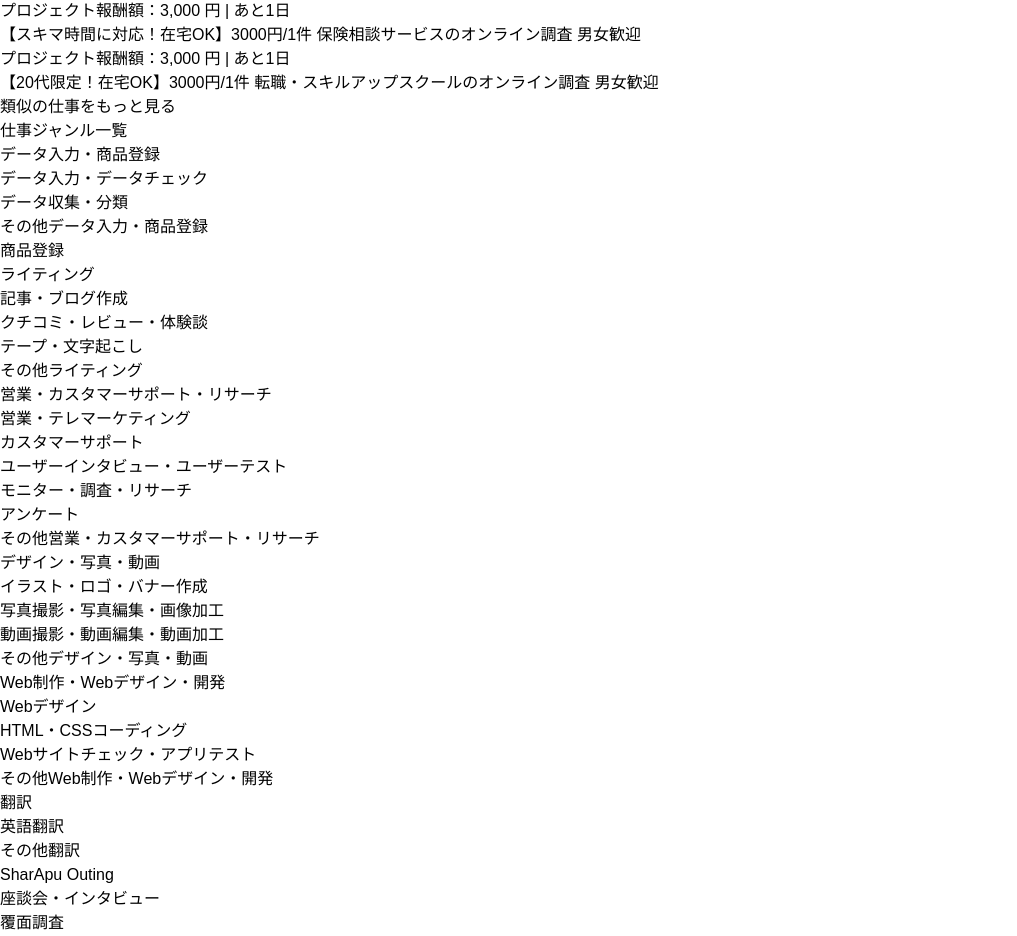
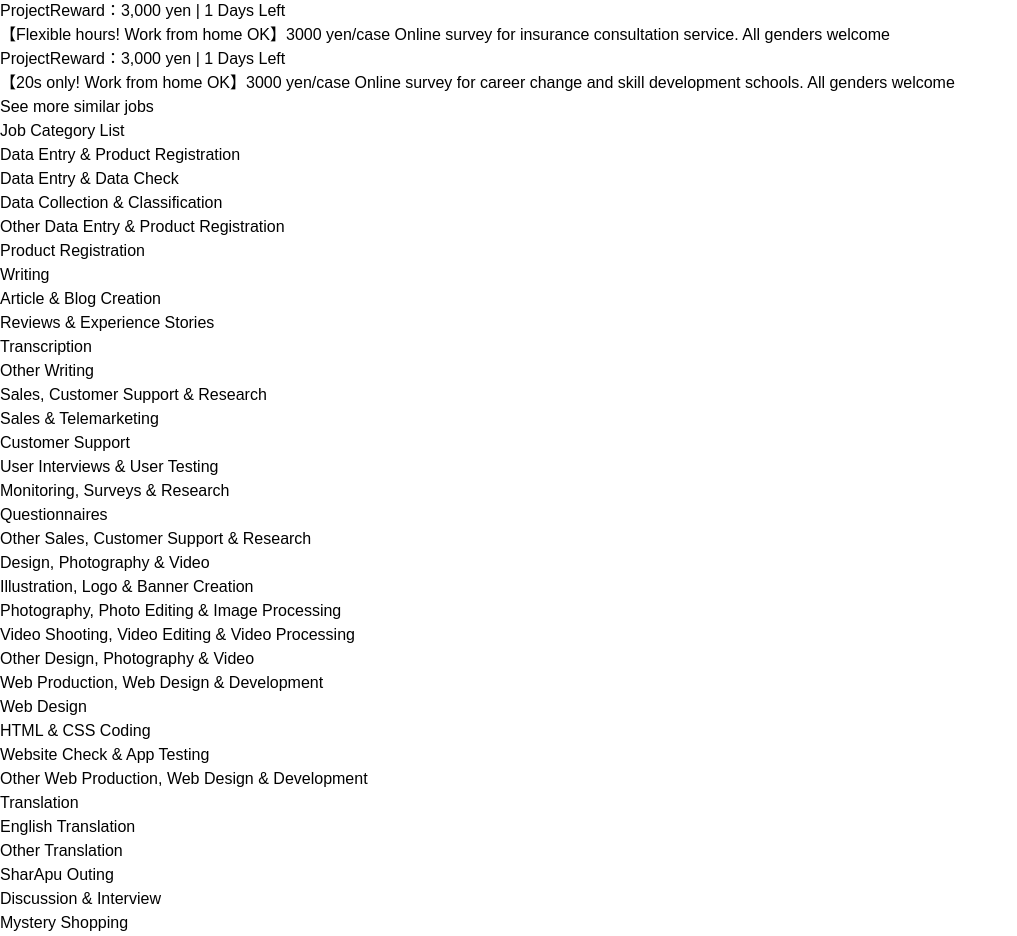
Before and after one commit to SumaiyaTarannumNoor/SharApu-Job-Portal, a React (Vite) app: page / in a window 1280 px wide. Shown: the part 4933-5869 px from the top of the page, without its empty margins (0-1017 px from the left). Built offline with nearby package versions, Linux system fonts and the light colour scheme.

Commit message:
Job Category Component Translated

```diff
--- a/src/components/JobCategories/JobCategoriesCard.jsx
+++ b/src/components/JobCategories/JobCategoriesCard.jsx
@@ -2,51 +2,51 @@ import React from 'react';
 
 const JobCategoriesCard = () => {
   const categories = {
-    'データ入力・商品登録': [
-      'データ入力・データチェック',
-      'データ収集・分類',
-      'その他データ入力・商品登録',
-      '商品登録'
+    'Data Entry & Product Registration': [
+      'Data Entry & Data Check',
+      'Data Collection & Classification',
+      'Other Data Entry & Product Registration',
+      'Product Registration'
     ],
-    'ライティング': [
-      '記事・ブログ作成',
-      'クチコミ・レビュー・体験談',
-      'テープ・文字起こし',
-      'その他ライティング'
+    'Writing': [
+      'Article & Blog Creation',
+      'Reviews & Experience Stories',
+      'Transcription',
+      'Other Writing'
     ],
-    '営業・カスタマーサポート・リサーチ': [
-      '営業・テレマーケティング',
-      'カスタマーサポート',
-      'ユーザーインタビュー・ユーザーテスト',
-      'モニター・調査・リサーチ',
-      'アンケート',
-      'その他営業・カスタマーサポート・リサーチ'
+    'Sales, Customer Support & Research': [
+      'Sales & Telemarketing',
+      'Customer Support',
+      'User Interviews & User Testing',
+      'Monitoring, Surveys & Research',
+      'Questionnaires',
+      'Other Sales, Customer Support & Research'
     ],
-    'デザイン・写真・動画': [
-      'イラスト・ロゴ・バナー作成',
-      '写真撮影・写真編集・画像加工',
-      '動画撮影・動画編集・動画加工',
-      'その他デザイン・写真・動画'
+    'Design, Photography & Video': [
+      'Illustration, Logo & Banner Creation',
+      'Photography, Photo Editing & Image Processing',
+      'Video Shooting, Video Editing & Video Processing',
+      'Other Design, Photography & Video'
     ],
-    'Web制作・Webデザイン・開発': [
-      'Webデザイン',
-      'HTML・CSSコーディング',
-      'Webサイトチェック・アプリテスト',
-      'その他Web制作・Webデザイン・開発'
+    'Web Production, Web Design & Development': [
+      'Web Design',
+      'HTML & CSS Coding',
+      'Website Check & App Testing',
+      'Other Web Production, Web Design & Development'
     ],
-    '翻訳': [
-      '英語翻訳',
-      'その他翻訳',
+    'Translation': [
+      'English Translation',
+      'Other Translation',
       'SharApu Outing',
-      '座談会・インタビュー',
-      '覆面調査',
-      'その他シュフティ外出'
+      'Discussion & Interview',
+      'Mystery Shopping',
+      'Other ShufTi Outings'
     ]
   };
 
   return (
     <div className="mt-16 bg-white shadow-lg rounded-lg overflow-hidden">
-      <h2 className="text-2xl font-bold text-center py-6 bg-pink-500 text-white">仕事ジャンル一覧</h2>
+      <h2 className="text-2xl font-bold text-center py-6 bg-pink-500 text-white">Job Category List</h2>
       <div className="grid grid-cols-1 md:grid-cols-2 lg:grid-cols-3 gap-8 p-8">
         {Object.entries(categories).map(([category, items]) => (
           <div key={category} className="space-y-4">
@@ -68,7 +68,7 @@ const JobCategoriesCard = () => {
       </div>
       <div className="text-center py-8 bg-gray-50">
         <button className="bg-pink-500 text-white px-8 py-3 rounded-lg text-lg hover:bg-pink-600 transition duration-300">
-          さっそく無料ではじめる
+          Start Free Now
         </button>
       </div>
     </div>
--- a/src/components/JobSection/JobSectionCard.jsx
+++ b/src/components/JobSection/JobSectionCard.jsx
@@ -6,7 +6,7 @@ const JobCard = ({ type, reward, daysLeft, title }) => (
       <span className="px-3 py-1 rounded text-white text-sm bg-pink-500 truncate max-w-[40%]">
         {type}
       </span>
-      <span className="text-gray-600 text-sm truncate">報酬額：{reward} | あと{daysLeft}日</span>
+      <span className="text-gray-600 text-sm truncate">Reward：{reward} | {daysLeft} Days Left</span>
     </div>
     <div className="h-16 overflow-hidden">
       <p className="text-gray-800 text-sm sm:text-base md:text-sm lg:text-base xl:text-base line-clamp-2">
@@ -19,36 +19,36 @@ const JobCard = ({ type, reward, daysLeft, title }) => (
 const JobSectionCard = () => {
   const jobSections = [
     {
-      title: "多彩なジャンルあり！自分の体験談を活用できる仕事",
+      title: "Various genres available! Jobs where you can utilize your personal experiences",
       jobs: [
         {
-          type: "プロジェクト",
-          reward: "3,284 円",
+          type: "Project",
+          reward: "3,284 yen",
           daysLeft: 7,
-          title: "【1文字2.0円〜】記事作成のお仕事！横浜市戸塚区の街の魅力を発信！2つから自由に選択可能です。マニュアル完備♪"
+          title: "【2.0 yen per character】Article writing job! Promote the charm of Totsuka Ward, Yokohama City! Choose freely from 2 options. Manual provided♪"
         },
         {
-          type: "プロジェクト",
-          reward: "2,303 円",
+          type: "Project",
+          reward: "2,303 yen",
           daysLeft: 7,
-          title: "【1文字1.5円〜】記事作成のお仕事！八千代市の街の魅力を発信！2つから自由に選択可能です。マニュアル完備♪"
+          title: "【1.5 yen per character】Article writing job! Promote the charm of Yachiyo City! Choose freely from 2 options. Manual provided♪"
         }
       ]
     },
     {
-      title: "スキル不要ですぐに参加できる仕事",
+      title: "Jobs you can start immediately without any skills",
       jobs: [
         {
-          type: "プロジェクト",
-          reward: "3,000 円",
+          type: "Project",
+          reward: "3,000 yen",
           daysLeft: 1,
-          title: "【スキマ時間に対応！在宅OK】3000円/1件 保険相談サービスのオンライン調査 男女歓迎"
+          title: "【Flexible hours! Work from home OK】3000 yen/case Online survey for insurance consultation service. All genders welcome"
         },
         {
-          type: "プロジェクト",
-          reward: "3,000 円",
+          type: "Project",
+          reward: "3,000 yen",
           daysLeft: 1,
-          title: "【20代限定！在宅OK】3000円/1件 転職・スキルアップスクールのオンライン調査 男女歓迎"
+          title: "【20s only! Work from home OK】3000 yen/case Online survey for career change and skill development schools. All genders welcome"
         }
       ]
     }
@@ -70,7 +70,7 @@ const JobSectionCard = () => {
           </div>
           <div className="mt-6 text-center">
             <a href="#" className="text-pink-500 hover:text-pink-600 text-sm">
-              類似の仕事をもっと見る
+              See more similar jobs
             </a>
           </div>
         </div>
```
